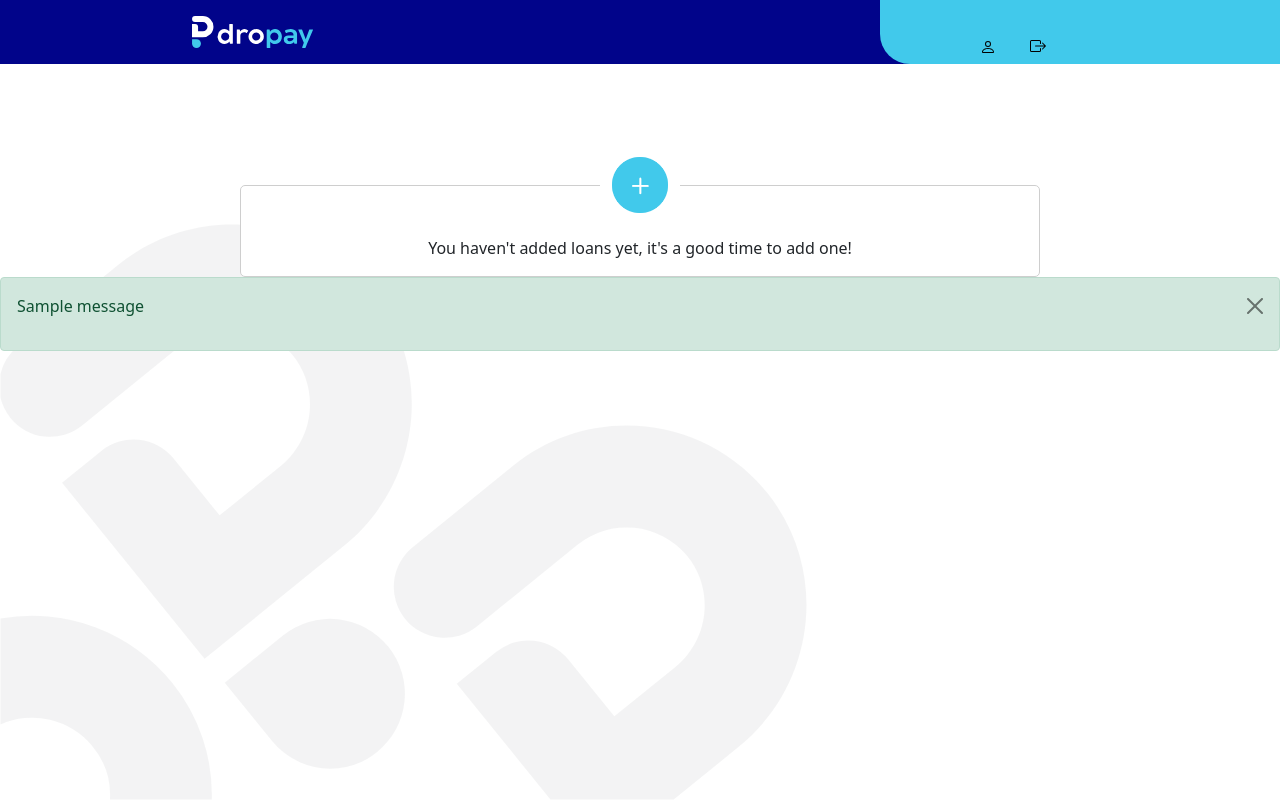
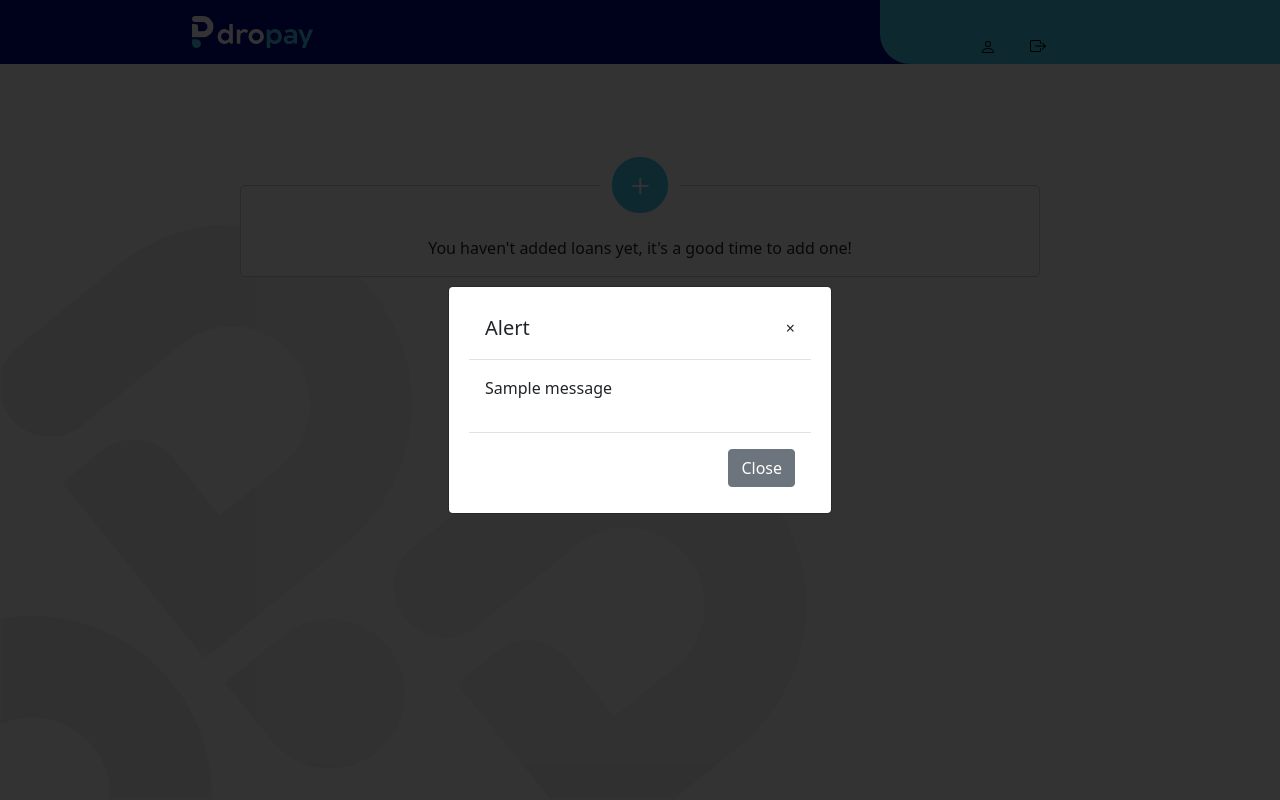
Before and after one commit to franco-arroyave/Dropay, a Django app: page /home in a window 1280 px wide. Run offline with Django 3.2, Linux system fonts and the light colour scheme; tables that the repository leaves empty hold one stand-in row (values such as "Sample post"); one stand-in notice (Sample message) is shown; some libraries are stand-ins or nearby versions.

Commit message:
modal window messages

```diff
--- a/Credit/static/css/style.css
+++ b/Credit/static/css/style.css
@@ -254,3 +254,25 @@ div.form--addLoan {
 div.form--addLoan form.form-addLoan--content {
     margin-top: 35px;
 }
+
+
+
+/*Message system*/
+
+.modal-contenido{
+    width:30%;
+    padding: 10px 20px;
+    margin: 20% auto;
+    position: relative;
+}
+.modals{
+    background-color: rgba(0,0,0,.8);
+    position:fixed;
+    top:0;
+    right:0;
+    bottom:0;
+    left:0;
+    /*opacity:0.5;*/
+    pointer-events:none;
+    transition: all 1s;
+}
--- a/Credit/templates/base.html
+++ b/Credit/templates/base.html
@@ -26,7 +26,26 @@
     {% block contenido %} {% endblock %}
 
     {% if messages %}
-    <div class="row">
+    <div id="miModal" class="modals modal-dialog-centered">
+      <div class="modal-content modal-contenido">
+        <div class="modal-header">
+          <h5 class="modal-title" id="exampleModalLongTitle">Alert</h5>
+          <!--<button type="button" class="close" data-dismiss="modal" aria-label="Close" onclick="document.getElementById('miModal').remove();">-->
+            <span aria-hidden="true">&times;</span>
+          </button>
+        </div>
+        <div class="modal-body">
+          {% for message in messages %}
+            <p>{{ message }}</p>
+          {% endfor %}
+        </div>
+        <div class="modal-footer">
+          <button type="button" class="btn btn-secondary" data-dismiss="modal" onclick="document.getElementById('miModal').remove();">Close</button>
+        </div>
+      </div>
+    </div>
+
+    <!---<div class="row">
       <div class="container">
         {% for message in messages %}
         <div class="alert alert-{{ message.tags }} alert-dismissible fade show" role="alert">
@@ -35,7 +54,7 @@
         </div>
         {% endfor %}
       </div>
-    </div>
+    </div>--->
     {% endif %}
 
     <!-- Bootstrap JavaScript Libraries -->
--- a/Dropay/settings.py
+++ b/Dropay/settings.py
@@ -85,7 +85,7 @@ DATABASES = {
         'NAME': 'dropay',
         'USER': 'root',
         'PASSWORD': '',
-        'HOST': '127.0.0.1',
+        'HOST': '192.168.1.68',
         'PORT': '3306'
     }
 }
--- /dev/null
+++ b/requirements.txt
@@ -0,0 +1,4 @@
+Django~=3.2.10
+pymysql~=1.0.2
+numpy_financial~=1.0.0
+python-dateutil~=2.8.2
```
Also changed, not shown: User/templates/base.html (+27 -6 lines).
